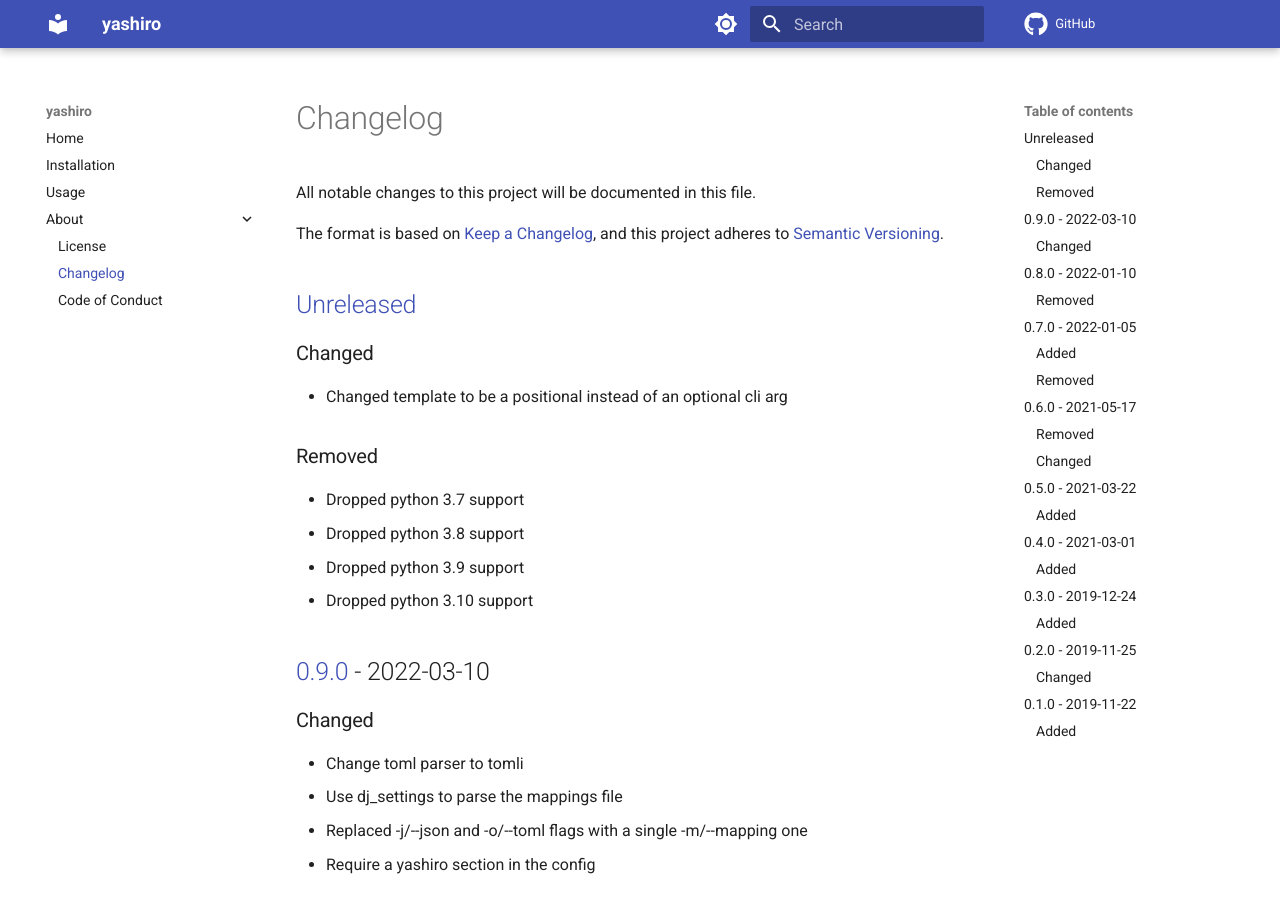
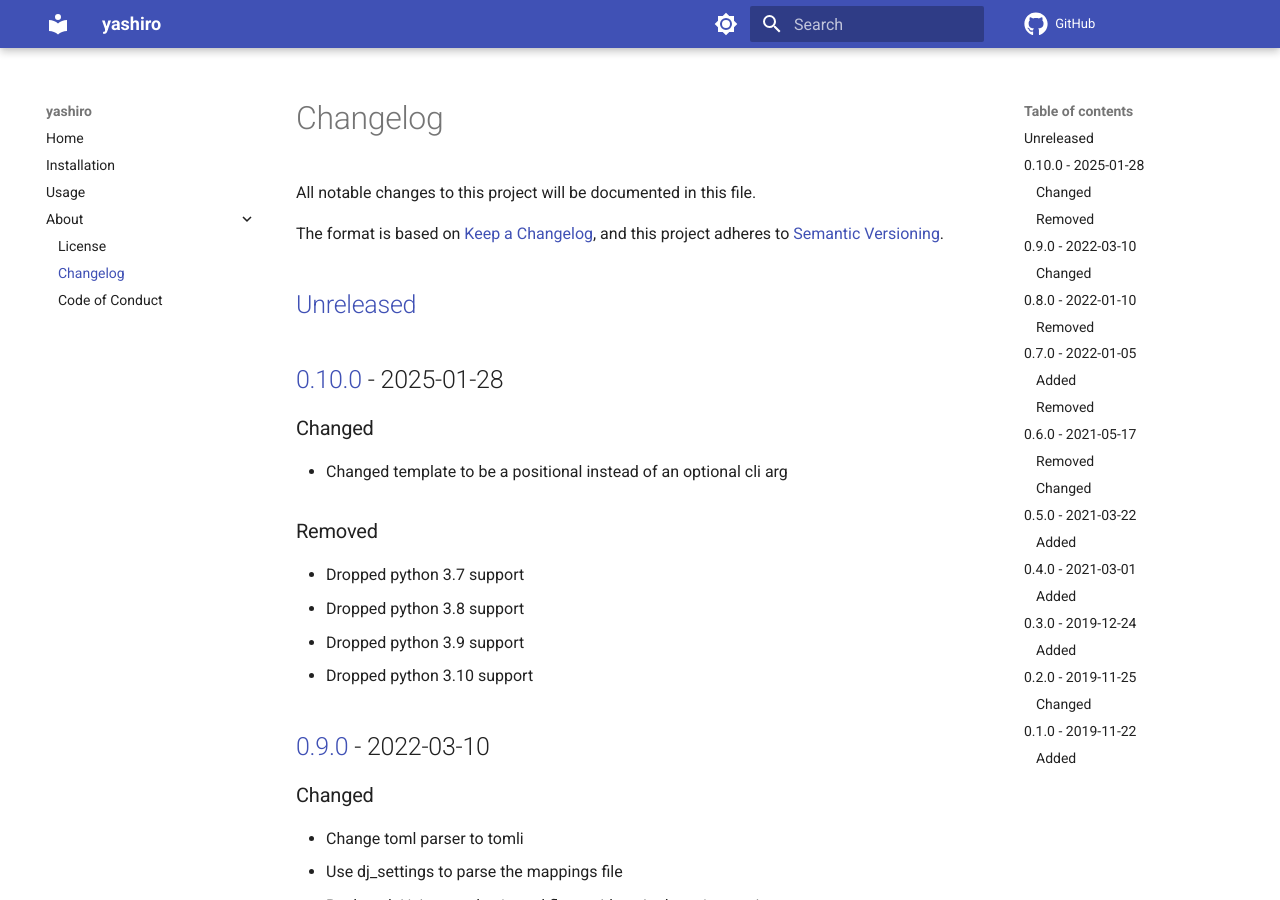
Before and after one commit to spapanik/yashiro, an MkDocs documentation site: the page built from docs/CHANGELOG.md, in a window 1280 px wide and 900 px high. Built offline with MkDocs 1.6.1 and Material for MkDocs 9.7.7, drawn with Linux system fonts in a browser that asks for light colours; comment, search, counter and statistics services are not loaded.

Commit message:
🔖 Bump version

```diff
--- a/docs/CHANGELOG.md
+++ b/docs/CHANGELOG.md
@@ -5,6 +5,8 @@
 The format is based on [Keep a Changelog], and this project adheres to [Semantic Versioning].
 
 ## [Unreleased]
+
+## [0.10.0] - 2025-01-28
 
 ### Changed
 
@@ -85,7 +87,8 @@
 
 [Keep a Changelog]: https://keepachangelog.com/en/1.0.0/
 [Semantic Versioning]: https://semver.org/spec/v2.0.0.html
-[Unreleased]: https://github.com/spapanik/yashiro/compare/v0.9.0...main
+[Unreleased]: https://github.com/spapanik/yashiro/compare/v0.10.0...main
+[0.10.0]: https://github.com/spapanik/yashiro/compare/v0.9.0...v0.10.0
 [0.9.0]: https://github.com/spapanik/yashiro/compare/v0.8.0...v0.9.0
 [0.8.0]: https://github.com/spapanik/yashiro/compare/v0.7.0...v0.8.0
 [0.7.0]: https://github.com/spapanik/yashiro/compare/v0.6.0...v0.7.0
--- a/src/yashiro/__version__.py
+++ b/src/yashiro/__version__.py
@@ -1 +1 @@
-__version__ = "0.9.0"
+__version__ = "0.10.0"
```
